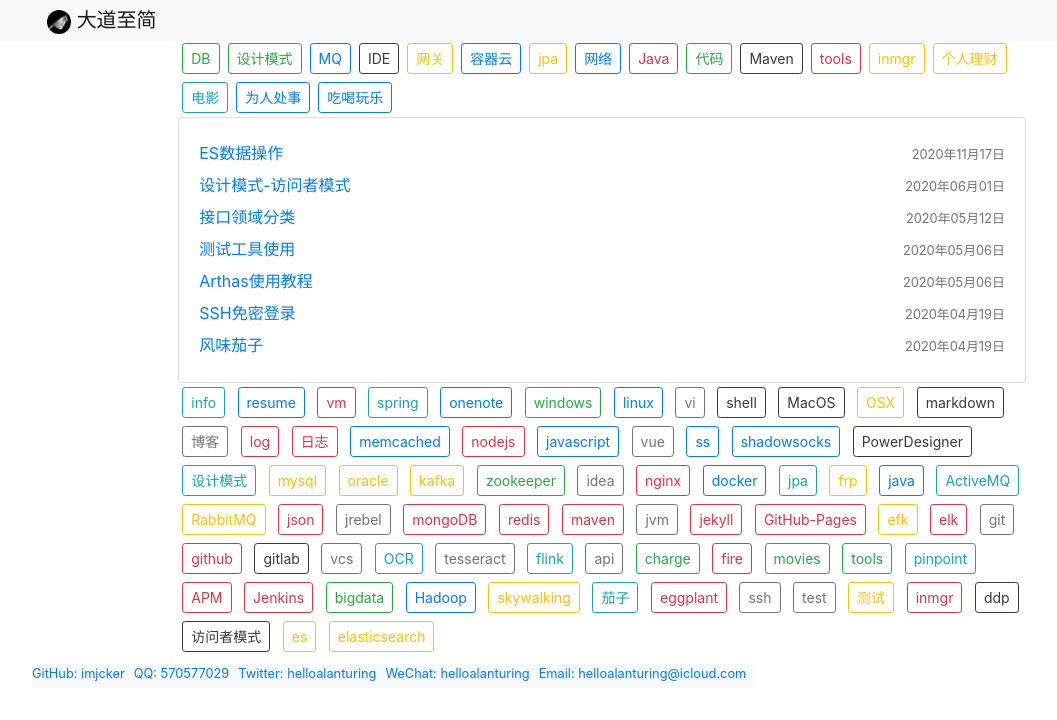
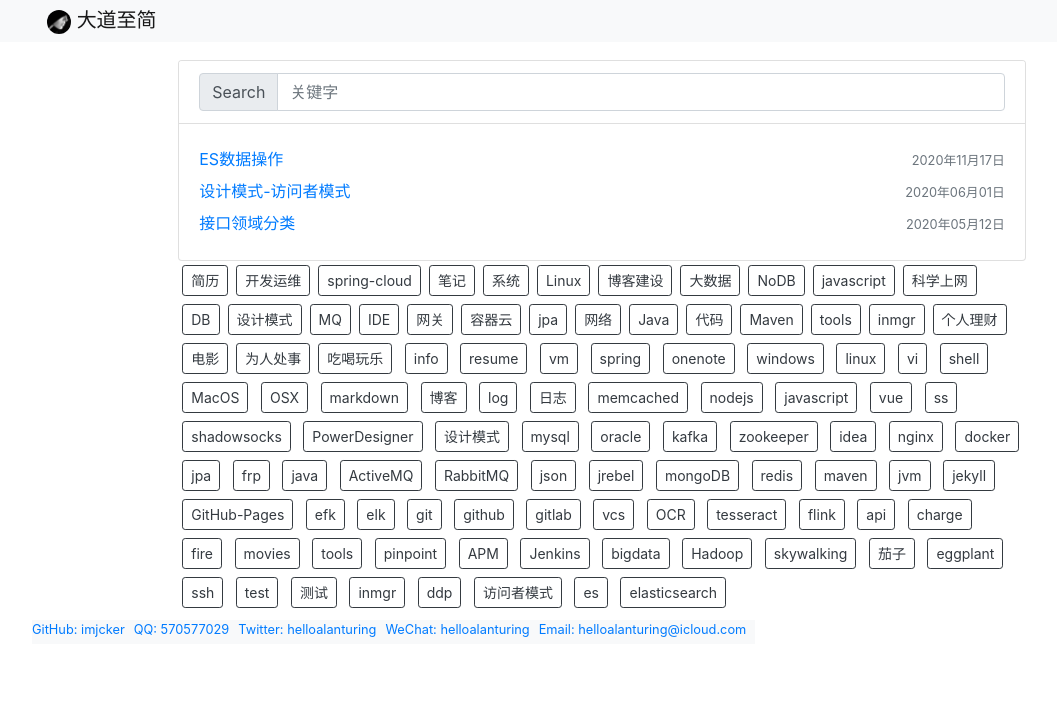
Before and after one commit to imjcker/imjcker.github.io, a Jekyll site: the page built from index.html, in a window 1280 px wide. Shown: the top 720 px of the page, without its empty margins (38-1095 px from the left). Built offline with Jekyll 4.4.1, drawn with Linux system fonts in a browser that asks for light colours.

Commit message:
add search

```diff
--- a/_config.yml
+++ b/_config.yml
@@ -36,7 +36,7 @@ social:
 style:
   home:
     card_img: avatar.jpg
-  css: ['primary', 'secondary', 'success', 'danger', 'warning', 'info', 'dark'] # 'light' light看不清
+  css: ['dark'] # 'light' light看不清 'primary', 'secondary', 'success', 'danger', 'warning', 'info',
 
 # 谷歌分析
 google_analytics: UA-164703783-1
--- a/_layouts/default.html
+++ b/_layouts/default.html
@@ -13,6 +13,7 @@
     <script src="https://cdn.jsdelivr.net/npm/popper.js@1.16.0/dist/umd/popper.min.js" integrity="sha384-Q6E9RHvbIyZFJoft+2mJbHaEWldlvI9IOYy5n3zV9zzTtmI3UksdQRVvoxMfooAo" crossorigin="anonymous"></script>
     <script src="https://stackpath.bootstrapcdn.com/bootstrap/4.4.1/js/bootstrap.min.js" integrity="sha384-wfSDF2E50Y2D1uUdj0O3uMBJnjuUD4Ih7YwaYd1iqfktj0Uod8GCExl3Og8ifwB6" crossorigin="anonymous"></script>
     <script src="/assets/js/all.js"></script>
+    <script src="/assets/js/jquery.textSearch.js"></script>
     <script type="text/javascript">
       let category_id;
       let tag_id;
--- a/_layouts/home.html
+++ b/_layouts/home.html
@@ -8,28 +8,47 @@ layout: default
     {%- endif -%}
     {{ content }}
     {%- if site.posts.size > 0 -%}
-      <div class="row justify-content-center">
+    <div class="row justify-content-center" style="padding-top: 60px">
         <div class="col col-md-9">
             <div class="row">
                 <div class="col col-md-12">
-              <!--罗列所有category-->
-<!--                <button type="button" class="btn btn-block btn-light">分组</button>-->
-              {%- for category in site.categories -%}
-              <button class="btn btn-sm btn-outline-{{site.style.css | sample}} mx-1 my-1" id="c-{{category[0]}}" onclick="handleCategory(this.id)">{{category[0]}}</button>
-              {%- endfor -%}
 
                     <div class="card">
+                        <div class="card-header" style="background-color: white">
+                            <div class="input-group flex-nowrap">
+                                <div class="input-group-prepend">
+                                    <span class="input-group-text" id="addon-wrapping">Search</span>
+                                </div>
+                                <input id="search" type="text" class="form-control" placeholder="关键字"
+                                       aria-label="Username" aria-describedby="addon-wrapping"
+                                       onkeydown="search(event)">
+                            </div>
+                        </div>
                         <div class="card-body">
+                            <div id="latest-posts" class="list-group list-group-flush">
+                                {% for post in site.posts limit:3 %}
+                                <li class="list-group-item" style="padding: 0 0;border-bottom-width: 0;line-height: 30px;">
+                                    <a href="{{ post.url | relative_url }}">{{post.title}}</a>
+                                    <time class="dt-published text-muted" style="float: right;" datetime="{{ page.date | date_to_xmlschema }}" itemprop="datePublished">
+                                        {%- assign date_format = site.minima.date_format | default: "%b %-d, %Y" -%}
+                                        <small>{{ post.date | date: "%Y年%m月%d日" }}</small>
+                                    </time>
+                                </li>
+                                {% endfor %}
+                            </div>
+
                             <!--展示选中分组的博客-->
                             {%- for category in site.categories -%}
-                <div id="category-{{category[0]}}" class="list-group list-group-flush" style="display: none;">
+                            <div id="category-{{category[0]}}" class="list-group list-group-flush"
+                                 style="display: none;">
                                 {% for cat in site.categories %}
                                 {%- if cat[0] == category[0] -%}
                                 {% for p in cat[1] %}
                                 <div class="list-group-item text-muted" style="padding: 0 0; border-bottom-width: 0;">
                                     <a href="{{ p.url | relative_url }}">
                                         {{p.title}}
-                      <time class="dt-published text-muted" style="float: right" datetime="{{ page.date | date_to_xmlschema }}" itemprop="datePublished">
+                                        <time class="dt-published text-muted" style="float: right"
+                                              datetime="{{ page.date | date_to_xmlschema }}" itemprop="datePublished">
                                             {%- assign date_format = site.minima.date_format | default: "%b %-d, %Y" -%}
                                             <small>{{ p.date | date: "%Y年%m月%d日" }}</small>
                                         </time>
@@ -50,7 +69,8 @@ layout: default
                                 <div class="list-group-item text-muted" style="padding: 0 0; border-bottom-width: 0;">
                                     <a href="{{ p.url | relative_url }}">
                                         {{p.title}}
-                      <time class="dt-published text-muted" style="float: right" datetime="{{ page.date | date_to_xmlschema }}" itemprop="datePublished">
+                                        <time class="dt-published text-muted" style="float: right"
+                                              datetime="{{ page.date | date_to_xmlschema }}" itemprop="datePublished">
                                             {%- assign date_format = site.minima.date_format | default: "%b %-d, %Y" -%}
                                             <small>{{ p.date | date: "%Y年%m月%d日" }}</small>
                                         </time>
@@ -62,25 +82,21 @@ layout: default
                             </div>
                             {%- endfor -%}
 
-                <div id="latest-posts" class="list-group list-group-flush">
-                  {% for post in site.posts limit:7 %}
-                  <li class="list-group-item" style="padding: 0 0;border-bottom-width: 0;line-height: 30px;">
-                    <a href="{{ post.url | relative_url }}">{{post.title}}</a>
-                    <time class="dt-published text-muted" style="float: right;" datetime="{{ page.date | date_to_xmlschema }}" itemprop="datePublished">
-                      {%- assign date_format = site.minima.date_format | default: "%b %-d, %Y" -%}
-                      <small>{{ post.date | date: "%Y年%m月%d日" }}</small>
-                    </time>
-                  </li>
-                  {% endfor %}
-                </div>
-
                         </div>
                     </div>
 
+                    <!--罗列所有category-->
+                    {%- for category in site.categories -%}
+                    <button class="btn btn-sm btn-outline-{{site.style.css | sample}} mx-1 my-1" id="c-{{category[0]}}"
+                            onclick="handleCategory(this.id)">{{category[0]}}
+                    </button>
+                    {%- endfor -%}
+
                     <!--罗列所有tag-->
-<!--              <button type="button" class="btn btn-block btn-light">关键字</button>-->
                     {% for tag in site.tags %}
-              <button class="btn btn-sm btn-outline-{{site.style.css | sample}} mx-1 my-1" id="t-{{tag[0]}}" onclick="handleTag(this.id)">{{tag[0]}}</button>
+                    <button class="btn btn-sm btn-outline-{{site.style.css | sample}} mx-1 my-1" id="t-{{tag[0]}}"
+                            onclick="handleTag(this.id)">{{tag[0]}}
+                    </button>
                     {% endfor %}
 
                 </div>
--- a/assets/js/jquery.textSearch.js
+++ b/assets/js/jquery.textSearch.js
@@ -98,7 +98,7 @@
 			$(this).html(new_html);
 
 			if(test === 0 && sets.nullReport){
-				alert("没有搜索结果");
+				// alert("没有搜索结果");
 				return false;
 			}
 
```
Also changed, not shown: assets/js/all.js. Lines whose indentation alone changed are shown as unchanged.
